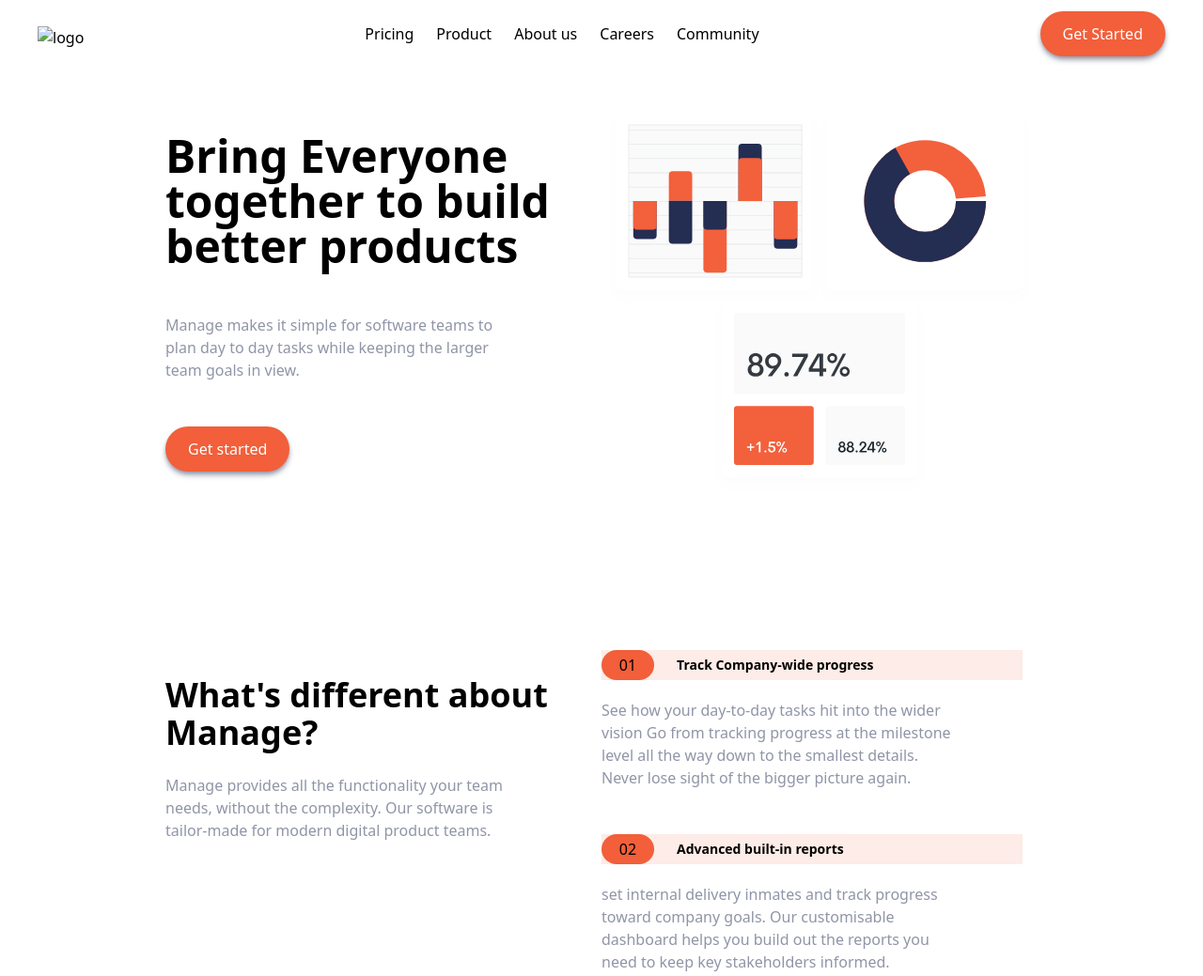
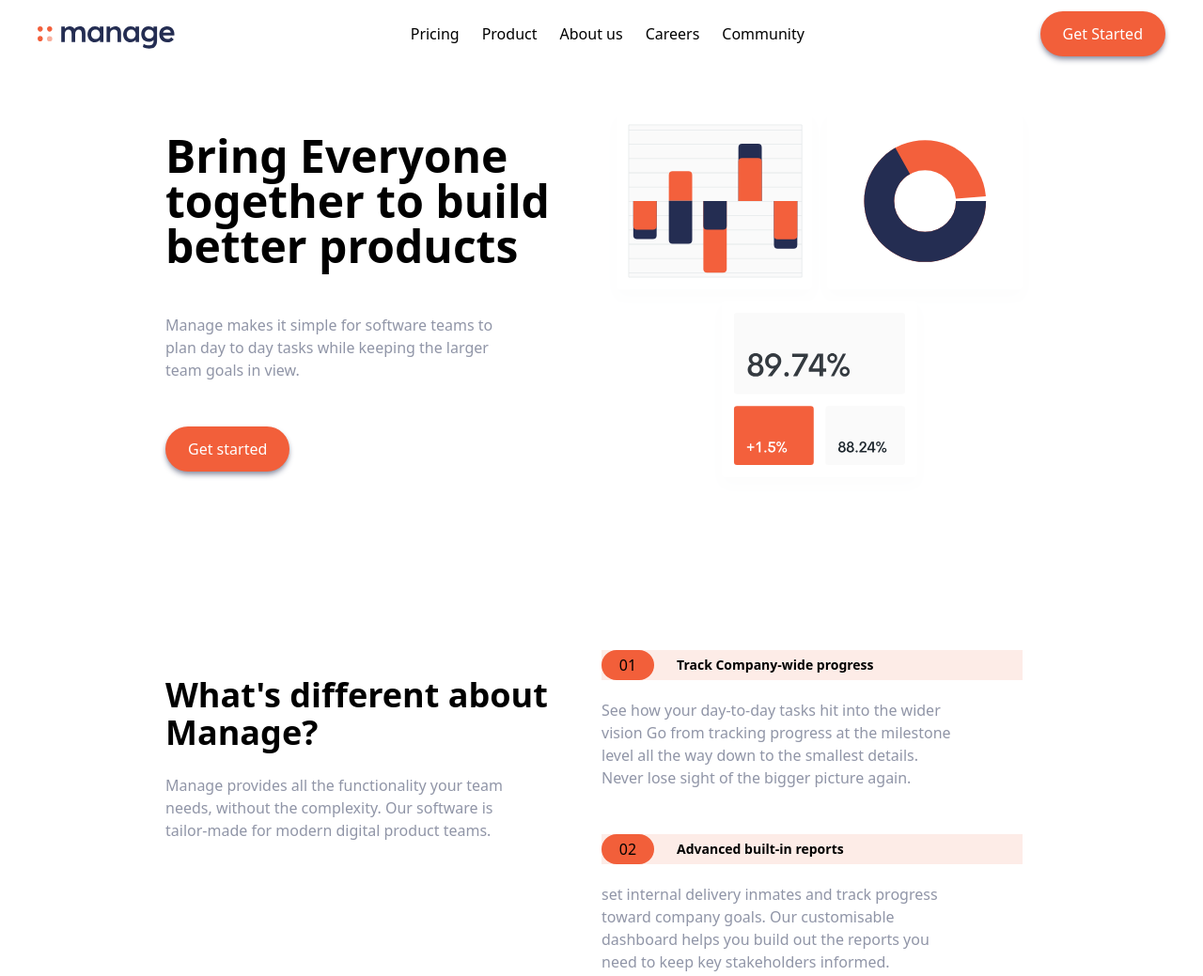
Before and after one commit to Gloriaella/manage2.0, a website: page public/index.html in a window 1280 px wide. Shown: the top 1039 px of the page at 94% size. Drawn offline with Linux system fonts and the light colour scheme; the site is published under a folder, as on GitHub Pages, so addresses that start at the root find nothing.

Commit message:
image logo

```diff
--- a/public/index.html
+++ b/public/index.html
@@ -13,7 +13,7 @@
         <div class="flex items-center justify-between px-10 py-3">
            <!-- logo -->
            <div class="pt-2">
-              <img src="/Tailwind/img/logo.svg" alt="logo">
+              <img src="img/logo.svg" alt="logo">
            </div>
            <!-- menu items -->
            <div class="hidden space-x-6 md:flex">
```
